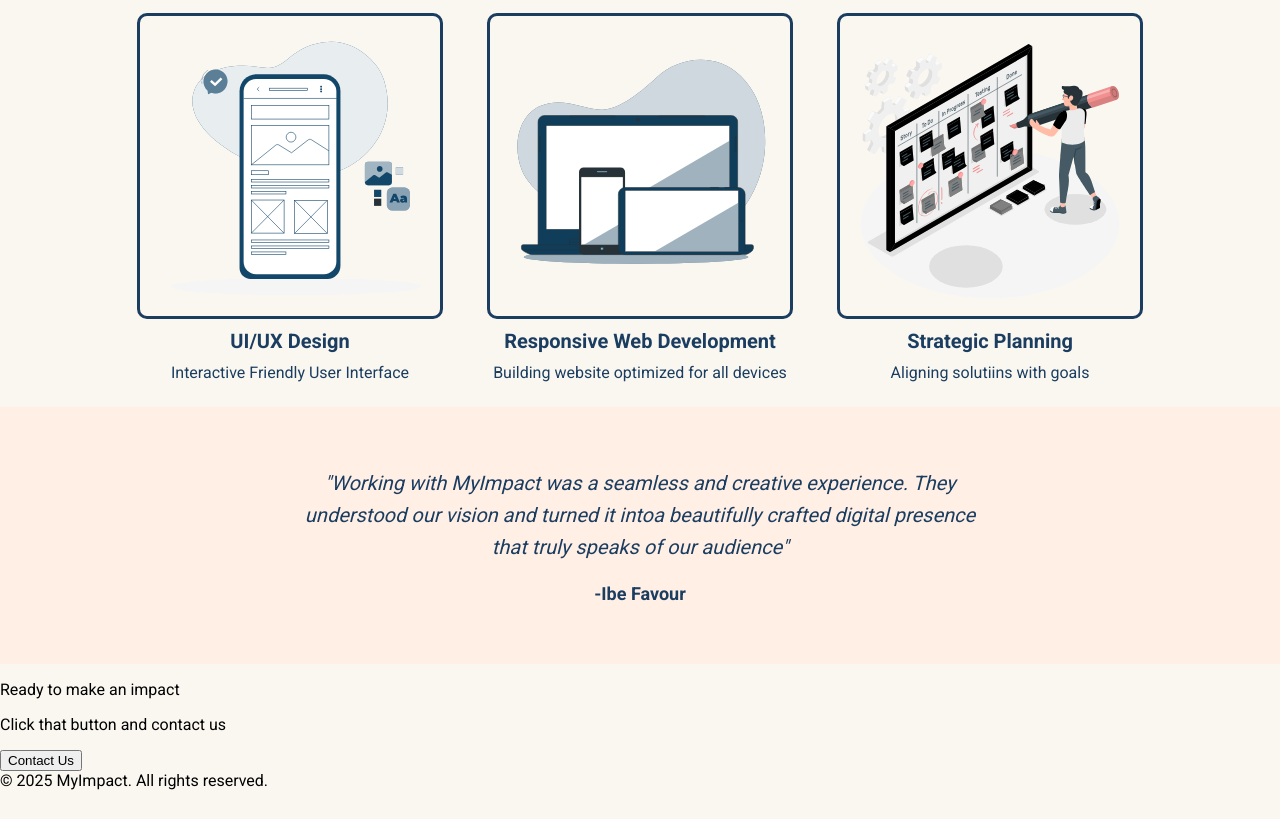
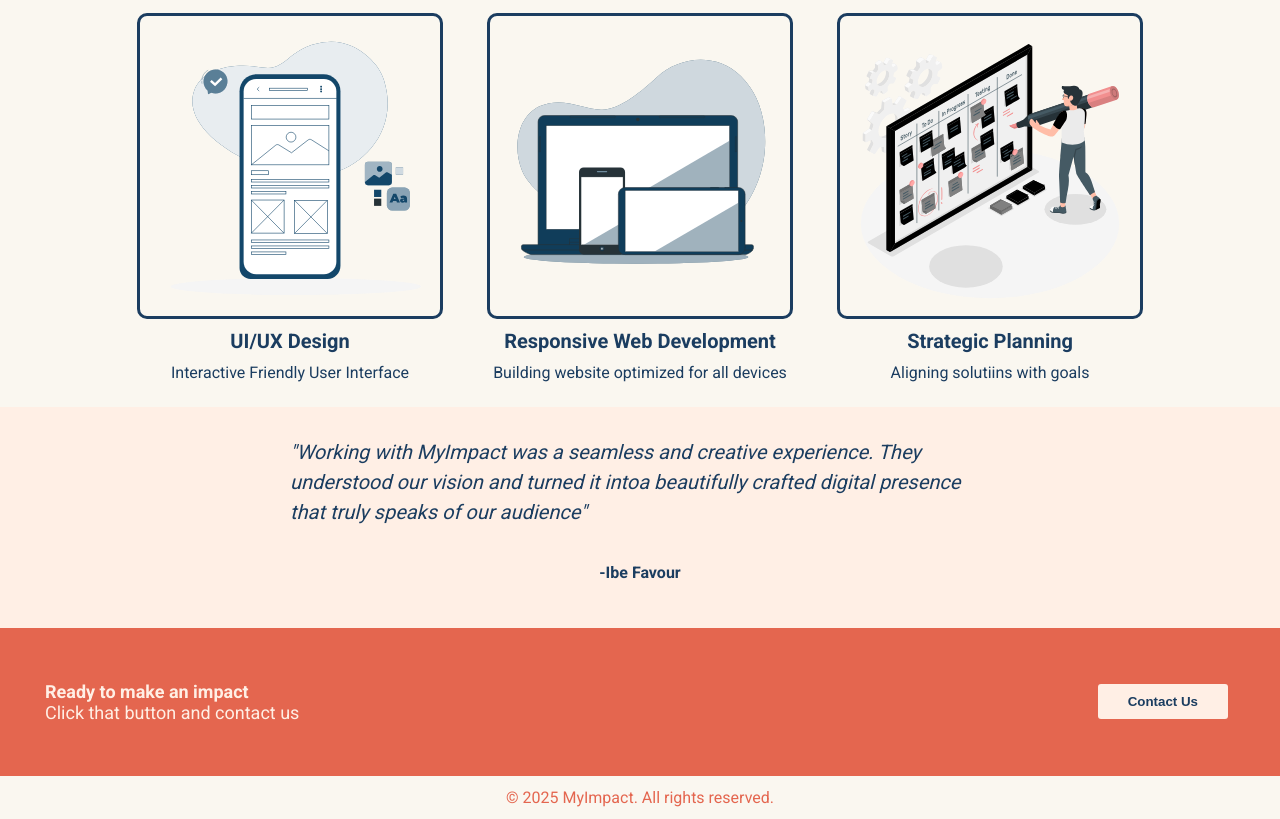
Before and after one commit to favibe/Landing-page, a plain HTML site: page index.html in a window 1280 px wide. Shown: the part 819-1638 px from the top of the page. Before the commit the page ends 1609 px from the top, so only its background shows below. Drawn offline with Linux system fonts and the light colour scheme.

Commit message:
footer and cta styling

```diff
--- a/index.html
+++ b/index.html
@@ -59,8 +59,8 @@
     </div>
     <div class="cta">
         <div class="cta-text">
-            <p>Ready to make an impact</p>
-            <p>Click that button and contact us</p>
+            <p><strong>Ready to make an impact</strong> <br>
+            Click that button and contact us</p>
         </div>
         <button>Contact Us</button>
     </div>
--- a/style.css
+++ b/style.css
@@ -66,6 +66,7 @@ h2 {
     padding: 10px 30px;
     margin: 12px;
     border-radius: 3px;
+    border: none;
 }
 .right img{
     height: auto;
@@ -118,8 +119,7 @@ h4 {
 }
 .testimonial {
     background-color: #FFEFE5;
-    padding: 60px 20px;
-    text-align: center;
+    padding: 30px 20px;
     color: #1B3D60;
     display: flex;
     flex-direction: column;
@@ -130,12 +130,41 @@ h4 {
     font-style: italic;
     font-size: 20px;
     max-width: 700px;
-    line-height: 1.6;
+    line-height: 1.5;
     margin-bottom: 20px;
 }
 
 .testimonial p {
     font-weight: bold;
+    font-size: 16px;
+    margin-left: 0;
+}
+.cta {
+    display: flex;
+    background-color: #E4664F;
+    justify-content: space-between;
+    align-items: center;
+    padding: 20px 30px;
+}
+.cta-text {
     font-size: 18px;
-    margin: 0;
+    color: #FFEFE5;
+    margin: 15px;
 }
+.cta button{
+    background-color: #FFEFE5;
+    color: #1B3D60;
+    font-weight: 900;
+    padding: 10px 30px;
+    margin: 22px;
+    border-radius: 3px;
+    border: none;
+}
+.footer {
+    background: #FAF7F0;
+    color: #E4664F;
+    display: flex;
+    align-items: center;
+    justify-content: center;
+    padding: 12px;
+}
```
